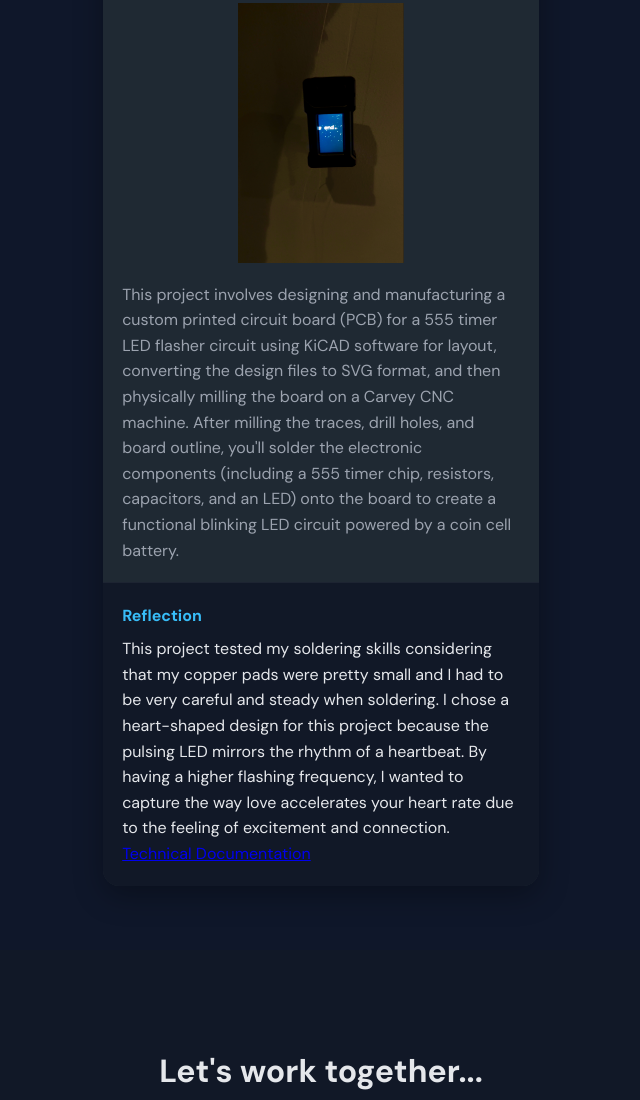
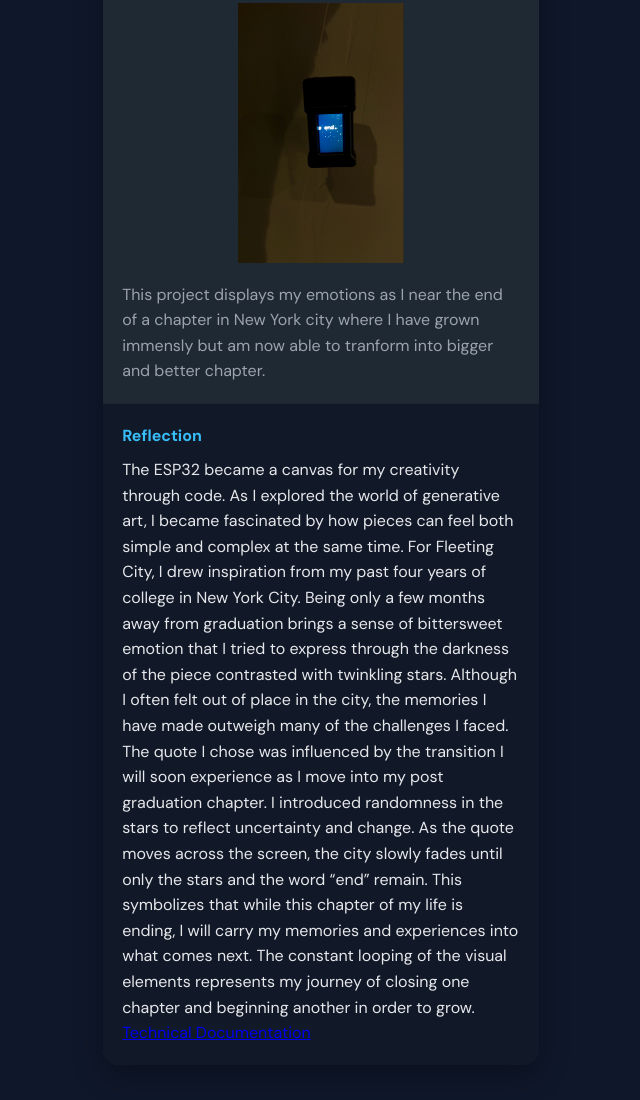
Before and after one commit to liz4662/personal-portfolio, a plain HTML site: page index.html in a window 1280 px wide. Shown: the part 2893-3993 px from the top of the page, without its empty margins (319-959 px from the left). Drawn offline with nearby package versions, Linux system fonts and the light colour scheme.

Commit message:
Added project descriptions

```diff
--- a/index.html
+++ b/index.html
@@ -133,17 +133,16 @@
           </div>
 
           <p class="project-summary">
-            This project involves designing and manufacturing a custom printed circuit board (PCB) for a 555 timer LED flasher circuit using KiCAD software for layout, converting the design files to SVG format, and then physically milling the board on a Carvey CNC machine. After milling the traces, drill holes, and board outline, you'll solder the electronic components (including a 555 timer chip, resistors, capacitors, and an LED) onto the board to create a functional blinking LED circuit powered by a coin cell battery.
+            This project displays my emotions as I near the end of a chapter in New York city where I have grown immensly but am now able to tranform into bigger and better chapter.
           </p>
 
           <div class="project-reflection">
             <h4>Reflection</h4>
             <p>
-              This project tested my soldering skills considering that my copper pads were pretty small and I had to be very careful and steady when soldering.
-              I chose a heart-shaped design for this project because the pulsing LED mirrors the rhythm of a heartbeat.
-              By having a higher flashing frequency, I wanted to capture the way love accelerates your heart rate due to the feeling of excitement and connection.
-            </p>
-            <a href = https://github.com/liz4662/PBC-Pendant> Technical Documentation </a>
+              The ESP32 became a canvas for my creativity through code. As I explored the world of generative art, I became fascinated by how pieces can feel both simple and complex at the same time. For Fleeting City, I drew inspiration from my past four years of college in New York City. Being only a few months away from graduation brings a sense of bittersweet emotion that I tried to express through the darkness of the piece contrasted with twinkling stars.
+              Although I often felt out of place in the city, the memories I have made outweigh many of the challenges I faced. The quote I chose was influenced by the transition I will soon experience as I move into my post graduation chapter. I introduced randomness in the stars to reflect uncertainty and change. As the quote moves across the screen, the city slowly fades until only the stars and the word “end” remain. This symbolizes that while this chapter of my life is ending, I will carry my memories and experiences into what comes next.
+              The constant looping of the visual elements represents my journey of closing one chapter and beginning another in order to grow.
+            <a href = https://github.com/liz4662/esp32-Art-Installation> Technical Documentation </a>
           </div>
 
         </div>
```
